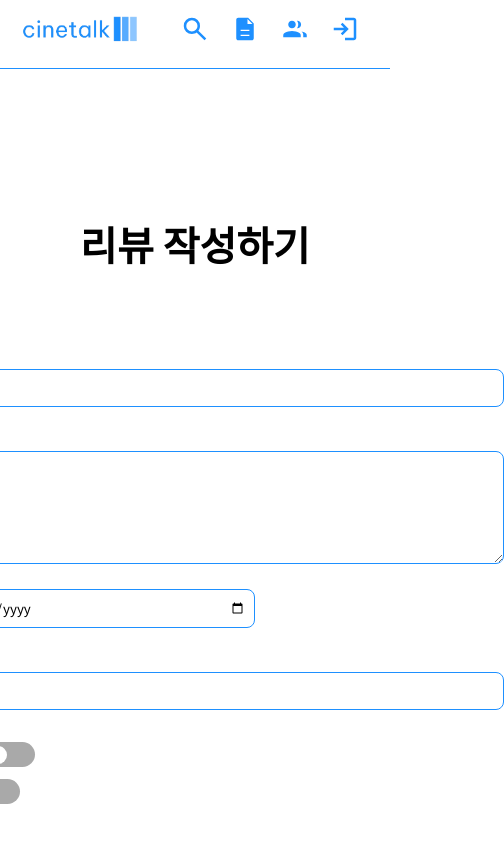
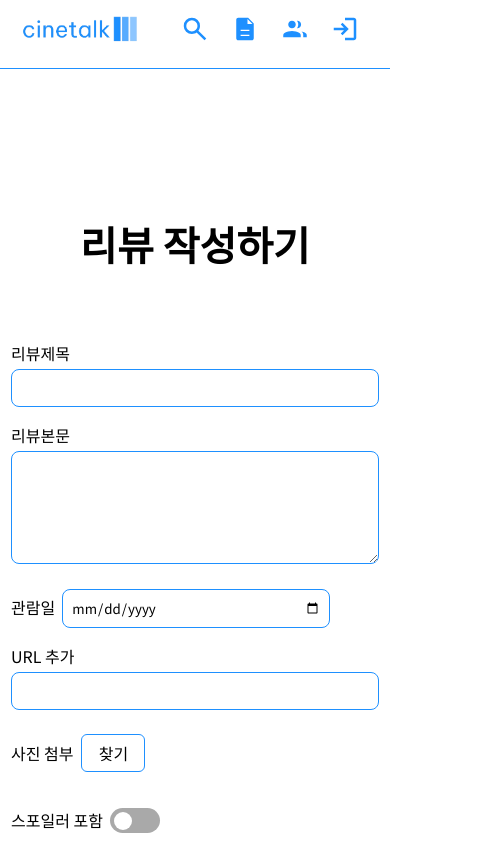
Before and after one commit to hjinn0813/cinetalk, a React (Create React App) app: page /write in a window 390 px wide. Shown: the top 843 px of the page, 504 px wide, since content can reach past the window. Built offline with nearby package versions, Linux system fonts and the light colour scheme; a web font is replaced by a local one.

Commit message:
feat: 리뷰 작성하기 페이지에 사진 첨부 기능 구현

```diff
--- a/src/pages/Write.jsx
+++ b/src/pages/Write.jsx
@@ -1,10 +1,23 @@
 // 리뷰 작성하기 페이지
 
-import React from 'react';
+import React, { useState } from 'react';
 import Toggle from '../components/Write/toggle';
 import '../styles/Write/Write.scss';
 
 export default function Write() {
+  const [image, setImage] = useState(null);
+
+  const handleImageChange = (event) => {
+    const file = event.target.files[0];
+    if (file) {
+      setImage(URL.createObjectURL(file));
+    }
+  };
+
+  const handleImageRemove = () => {
+    setImage(null);
+  };
+
   return (
     <div className="write-container">
       <div className="w-title">리뷰 작성하기</div>
@@ -35,6 +48,30 @@ export default function Write() {
             <input type="text" className="inputarea ipt-url" />
           </label>
         </div>
+        <div className="img-upload-area">
+          <div>사진 첨부</div>
+          <label htmlFor="ipt-img" className="choose-img">
+            찾기
+          </label>
+          <input
+            type="file"
+            accept="image/*"
+            id="ipt-img"
+            onChange={handleImageChange}
+          />
+        </div>
+        {image && (
+          <div className="img-preview-area">
+            <img src={image} alt="Preview" className="img-preview" />
+            <button
+              type="button"
+              className="img-delete"
+              onClick={handleImageRemove}
+            >
+              삭제
+            </button>
+          </div>
+        )}
 
         <div className="write-toggle">
           <div className="tg-btn">
--- a/src/styles/Write/Write.scss
+++ b/src/styles/Write/Write.scss
@@ -32,6 +32,13 @@
   margin: 12px 0;
 }
 
+.img-upload-area {
+  margin: 12px 0;
+  display: flex;
+  align-items: center;
+  flex-direction: row;
+}
+
 .ipt-title,
 .ipt-url {
   width: 600px;
@@ -48,6 +55,49 @@
   padding: 8px;
 }
 
+// 사진 추가 버튼 커스텀
+.choose-img {
+  width: 50px;
+  text-align: center;
+  border: 1.5px solid $main-blue;
+  border-radius: 6px;
+  padding: 6px;
+  margin: 8px;
+  cursor: pointer;
+}
+.choose-img:hover {
+  background-color: $main-blue;
+  color: $sub-white;
+}
+#ipt-img {
+  display: none;
+}
+
+// image preview
+.img-preview-area {
+  display: flex;
+}
+.img-preview {
+  width: 100px;
+  margin: 0 12px;
+}
+.img-delete {
+  padding: 6px;
+  margin: 0 8px;
+  width: 50px;
+  height: 36px;
+  text-align: center;
+  border-radius: 6px;
+  border: none;
+  cursor: pointer;
+  background-color: rgb(197, 197, 197);
+}
+.img-delete:hover {
+  background-color: $sub-gray;
+  color: $sub-white;
+}
+
+// toggle btn
 .write-toggle {
   margin: 28px 0;
 }
@@ -74,3 +124,14 @@
   justify-content: center;
   cursor: pointer;
 }
+
+@media (max-width: 768px) {
+  .ipt-title,
+  .ipt-body,
+  .ipt-url {
+    width: 350px;
+  }
+  .ipt-date {
+    width: 250px;
+  }
+}
```
